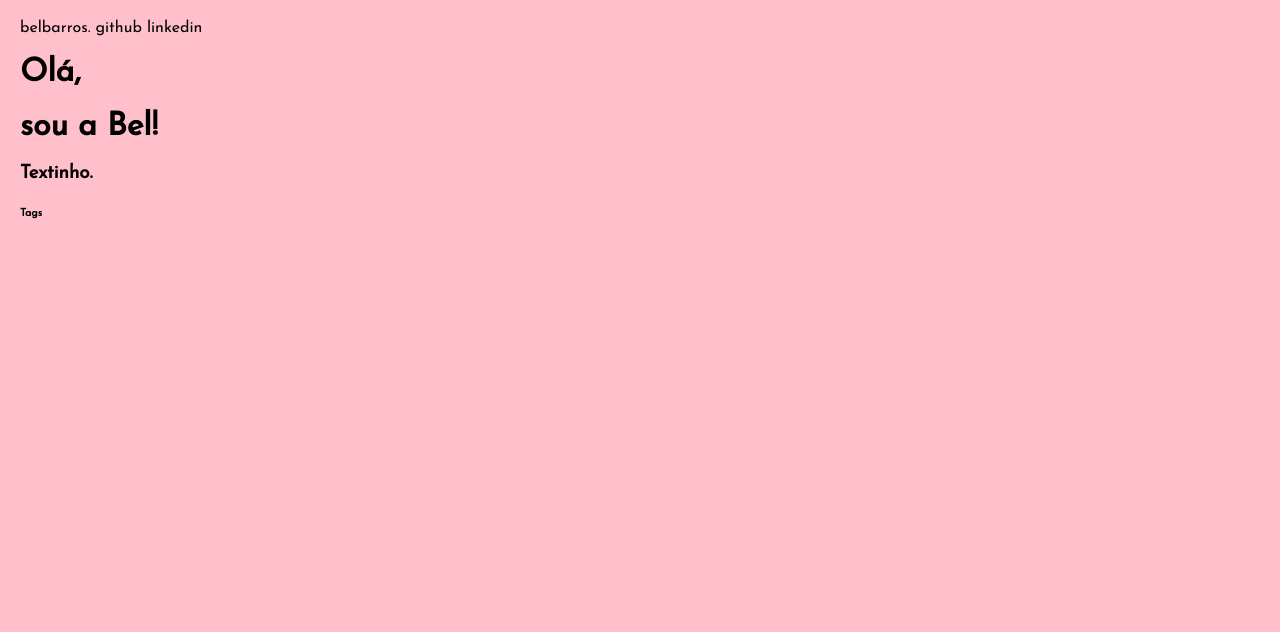
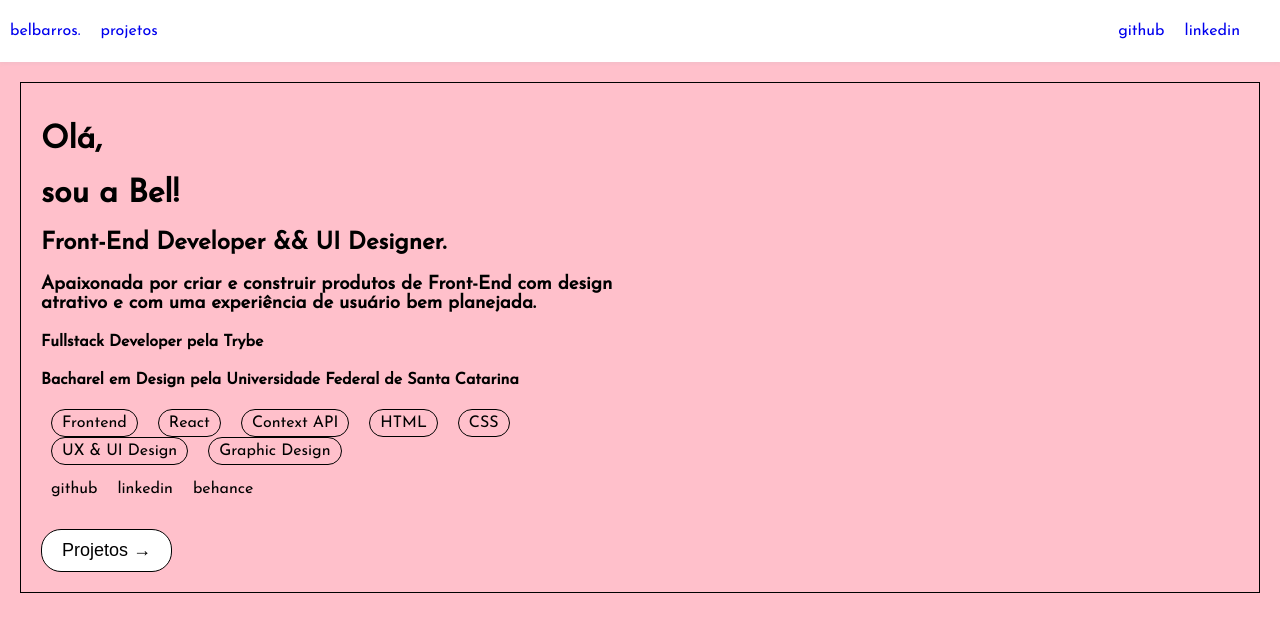
Before and after one commit to belbarros/bel-barros-porftolio, a React (Create React App) app: page / in a window 1280 px wide. Shown: the top 632 px of the page. Built offline with nearby package versions, Linux system fonts and the light colour scheme.

Commit message:
ADD: Content

```diff
--- a/src/App.css
+++ b/src/App.css
@@ -6,7 +6,7 @@
 
 body {
   font-family: "Josefin Sans", sans-serif;
-  margin: 20px;
+  margin: 0;
   padding: 0;
   background: pink;
 }
--- a/src/App.js
+++ b/src/App.js
@@ -1,4 +1,5 @@
 import Home from './pages/Home';
+import Projects from './pages/Projects';
 import './App.css'
 import { Routes, Route } from "react-router-dom";
 
@@ -7,6 +8,7 @@ function App() {
     <div className="App">
       <Routes>
         <Route path="/" element={<Home />} />
+        <Route path="/projetos" element={<Projects />} />
       </Routes>
     </div>
   );
--- /dev/null
+++ b/src/components/Header.css
@@ -0,0 +1,28 @@
+a {
+  text-decoration: none;
+}
+
+.navbar {
+  width: 100%;
+  box-shadow: 0 1px 4px rgb(146 161 176 / 15%);
+  background-color: white;
+  margin: auto;
+}
+
+.nav-container {
+  display: flex;
+  justify-content: space-between;
+  align-items: center;
+  height: 62px;
+}
+
+li {
+  text-decoration: none;
+  display: inline-block;
+  margin-right: 10px;
+  margin-left: 10px;
+}
+
+.direita {
+    margin-right: 30px;
+}
--- a/src/components/Header.js
+++ b/src/components/Header.js
@@ -1,9 +1,35 @@
+import { Link } from "react-router-dom";
+import "./Header.css";
+
 export default function Header() {
-    return (
-        <header>
-            belbarros.
-            github
-            linkedin
-        </header>
-    )
+  return (
+    <div className="navbar">
+      <div className="nav-container">
+        <div className="esquerda">
+        <ul>
+          <li>
+            <Link to="/">belbarros.</Link>
+          </li>
+          <li>
+            <Link to="/projetos">projetos</Link>
+          </li>
+        </ul>
+        </div>
+        <div className="direita">
+          <ul>
+            <li>
+              <a href="https://github.com/belbarros" target="_blank">
+                github
+              </a>
+            </li>
+            <li>
+              <a href="https://www.linkedin.com/in/belbarros/" target="_blank">
+                linkedin
+              </a>
+            </li>
+          </ul>
+        </div>
+      </div>
+    </div>
+  );
 }
--- a/src/pages/Home.css
+++ b/src/pages/Home.css
@@ -0,0 +1,30 @@
+.home-inner {
+    border: 1px solid black;
+    margin: 20px;
+    padding: 20px;
+}
+
+.text {
+    max-width: 600px;
+}
+
+ul {
+    padding: 0;
+   list-style-type: none;
+}
+
+.tags li {
+    border: 1px solid black;
+    border-radius: 20px;
+    padding: 5px 10px;
+    display: inline-block;
+    text-align: center;
+}
+
+.project-button {
+    background-color: white;
+    padding: 10px 20px;
+    border: 1px solid black;
+    border-radius: 20px;
+    font-size: large;
+}
--- a/src/pages/Home.js
+++ b/src/pages/Home.js
@@ -1,14 +1,53 @@
 import Header from "../components/Header";
+import { Link } from "react-router-dom";
+import "./Home.css";
 
 export default function Home() {
   return (
     <div>
-        <Header/>
-      <div>
-        <h1>Olá,</h1>
-        <h1>sou a Bel!</h1>
-        <h3>Textinho.</h3>
-        <h6>Tags</h6>
+      <Header />
+      <div className="home-inner">
+        <div className="text">
+          <div className="headline">
+            <h1>Olá,</h1>
+            <h1>sou a Bel!</h1>
+          </div>
+          <div className="about-me">
+            <h2>Front-End Developer && UI Designer.</h2>
+            <h3>
+              Apaixonada por criar e construir produtos de Front-End com design
+              atrativo e com uma experiência de usuário bem planejada.
+            </h3>
+            <h4>Fullstack Developer pela Trybe</h4>
+            <h4>
+              Bacharel em Design pela Universidade Federal de Santa Catarina
+            </h4>
+          </div>
+          <div className="tags">
+            <ul>
+                <li>Frontend</li>
+                <li>React</li>
+                <li>Context API</li>
+                <li>HTML</li>
+                <li>CSS</li>
+                <li>UX & UI Design</li>
+                <li>Graphic Design</li>
+            </ul>
+          </div>
+          <div className="redes">
+            <ul>
+                <li>github</li>
+                <li>linkedin</li>
+                <li>behance</li>
+            </ul>
+          </div>
+        </div>
+        <div className="img">
+            <img src="" alt="" />
+        </div>
+        <Link to="/projetos">
+          <button className="project-button">Projetos →</button>
+        </Link>
       </div>
     </div>
   );
--- a/src/pages/Projects.js
+++ b/src/pages/Projects.js
@@ -0,0 +1,16 @@
+import Header from "../components/Header";
+import { Link } from "react-router-dom";
+
+export default function Projects() {
+    return(
+        <div>
+            <Header />
+            Projetos
+            <button>
+                <Link to="/">
+                    Home
+                </Link>
+            </button>
+        </div>
+    )
+}
```
Also changed, not shown: 1 other file (tests, documents, lock files or other folders).
